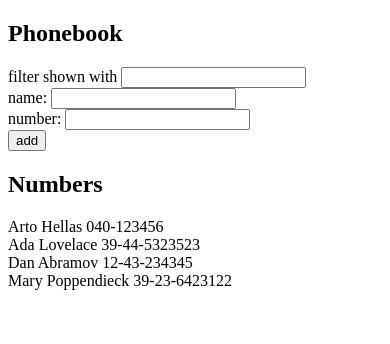
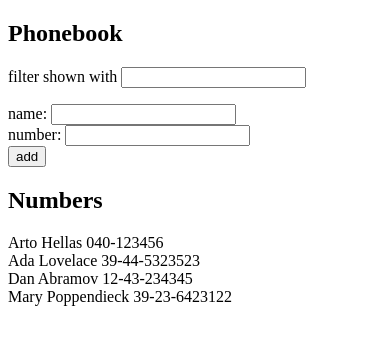
Before and after one commit to PremPatel8/fullstackopen_part2, a React (Create React App) app in the folder phonebook/: page / in a window 390 px wide. Shown: the top 344 px of the page. Built offline with nearby package versions, Linux system fonts and the light colour scheme.

Commit message:
2.10: The Phonebook Step5

```diff
--- a/phonebook/src/App.js
+++ b/phonebook/src/App.js
@@ -1,4 +1,7 @@
 import React, { useState } from "react";
+import Filter from "./components/Filter";
+import InputForm from "./components/InputForm";
+import Phonenumbers from "./components/Phonenumbers";
 
 const App = () => {
   const [persons, setPersons] = useState([
@@ -48,25 +51,17 @@ const App = () => {
     <div>
       <h2>Phonebook</h2>
       <div>
-        filter shown with <input value={filterString} onChange={filterNames} />
+        <Filter filterString={filterString} handleChange={filterNames} />
       </div>
-      <form onSubmit={addName}>
-        <div>
-          name: <input value={newName} onChange={handleNameChange} />
-        </div>
-        <div>
-          number: <input value={newNumber} onChange={handleNumberChange} />
-        </div>
-        <div>
-          <button type="submit">add</button>
-        </div>
-      </form>
+      <InputForm
+        handleSubmit={addName}
+        name={newName}
+        number={newNumber}
+        handleNameChange={handleNameChange}
+        handleNumberChange={handleNumberChange}
+      />
       <h2>Numbers</h2>
-      {filteredPersons.map((person) => (
-        <div key={person.name}>
-          {person.name} {person.number}
-        </div>
-      ))}
+      <Phonenumbers filteredPersons={filteredPersons} />
     </div>
   );
 };
--- /dev/null
+++ b/phonebook/src/components/Filter.js
@@ -0,0 +1,9 @@
+import React from 'react'
+
+const Filter = ({ filterString, handleChange }) => {
+  return (
+    <p>filter shown with <input value={filterString} onChange={handleChange} /></p>
+  )
+}
+
+export default Filter
--- /dev/null
+++ b/phonebook/src/components/InputForm.js
@@ -0,0 +1,25 @@
+import React from "react";
+
+const InputForm = ({
+  handleSubmit,
+  name,
+  number,
+  handleNameChange,
+  handleNumberChange,
+}) => {
+  return (
+    <form onSubmit={handleSubmit}>
+      <div>
+        name: <input value={name} onChange={handleNameChange} />
+      </div>
+      <div>
+        number: <input value={number} onChange={handleNumberChange} />
+      </div>
+      <div>
+        <button type="submit">add</button>
+      </div>
+    </form>
+  );
+};
+
+export default InputForm;
--- /dev/null
+++ b/phonebook/src/components/Phonenumbers.js
@@ -0,0 +1,15 @@
+import React from "react";
+
+const Phonenumbers = ({ filteredPersons }) => {
+  return (
+    <div>
+      {filteredPersons.map((person) => (
+        <div key={person.name}>
+          {person.name} {person.number}
+        </div>
+      ))}
+    </div>
+  );
+};
+
+export default Phonenumbers;
```
